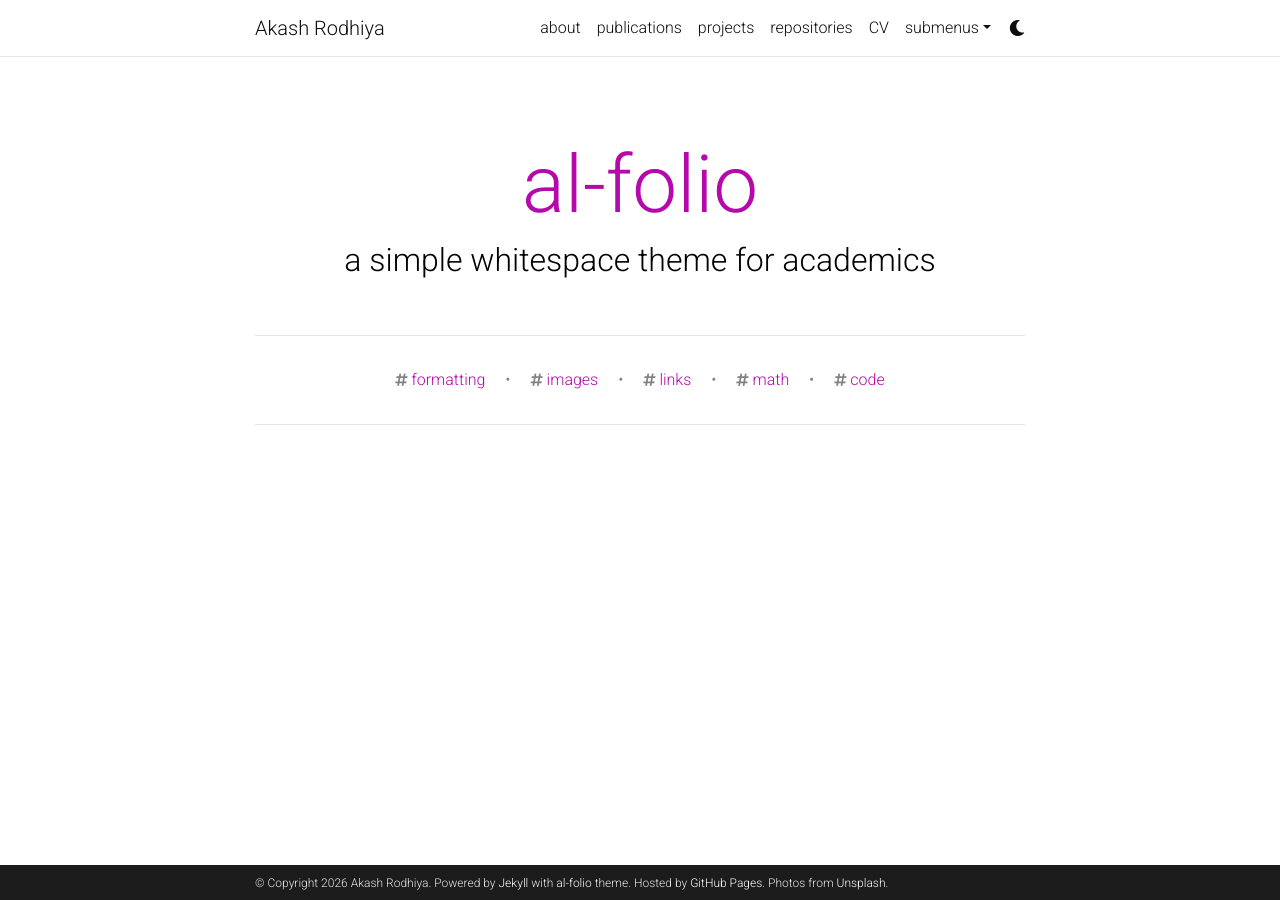
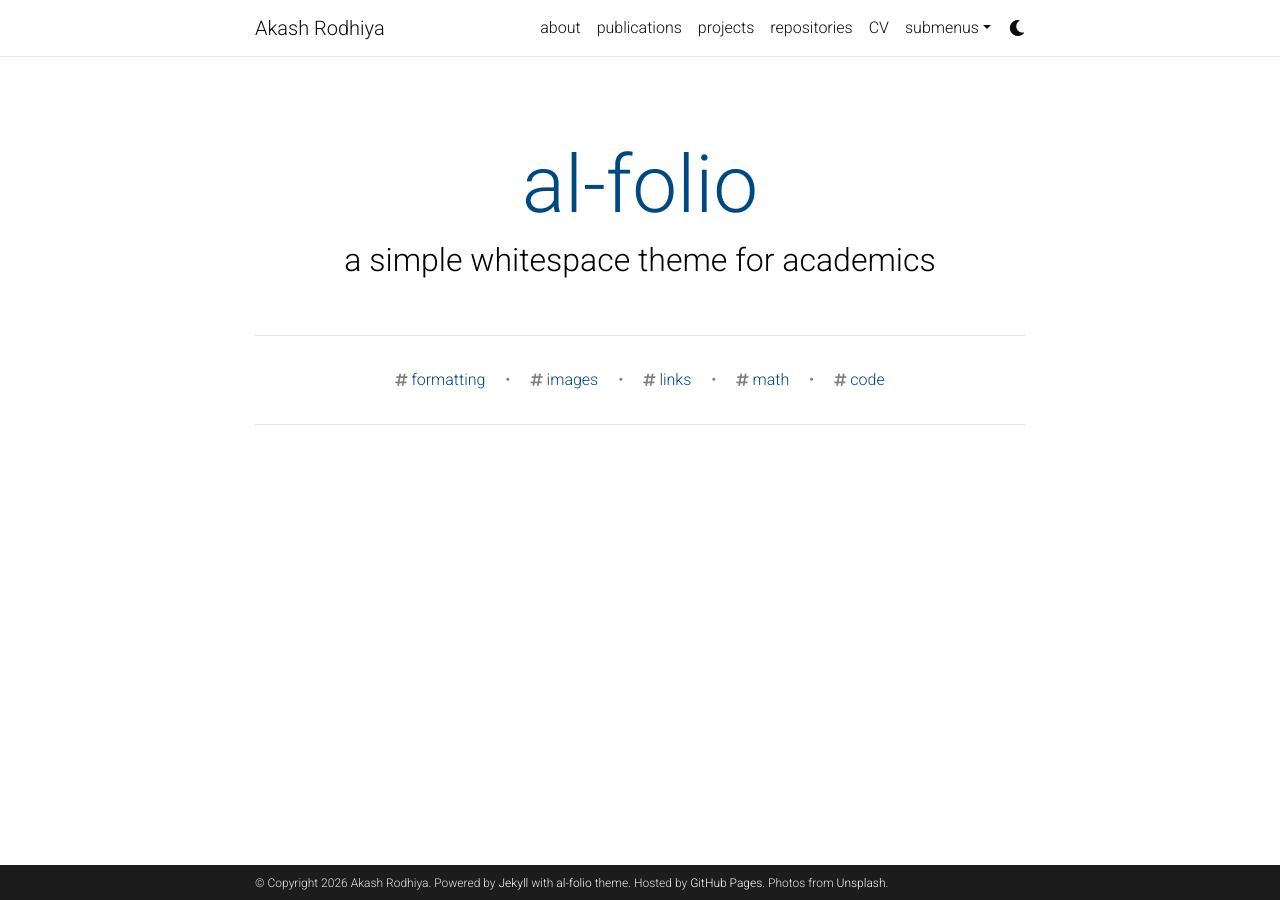
Before and after one commit to Rodhiya/rodhiya.github.io, a Jekyll site: the page built from blog/index.html, in a window 1280 px wide. Built offline with Jekyll 4.4.1, drawn with Linux system fonts in a browser that asks for light colours; the list of posts is cut into pages by our own code; comment, search, counter and statistics services are not loaded; a style sheet for code colours, icons or effects is not loaded.

Commit message:
changed colour

```diff
--- a/_sass/_themes.scss
+++ b/_sass/_themes.scss
@@ -7,8 +7,8 @@
   --global-code-bg-color: #{$code-bg-color-light};
   --global-text-color: #{$black-color};
   --global-text-color-light: #{$grey-color};
-  --global-theme-color: #{$purple-color};
-  --global-hover-color: #{$purple-color};
+  --global-theme-color: #004882;
+  --global-hover-color: #004882;
   --global-footer-bg-color: #{$grey-color-dark};
   --global-footer-text-color: #{$grey-color-light};
   --global-footer-link-color: #{$white-color};
```
Also changed, not shown: 4 other files.
